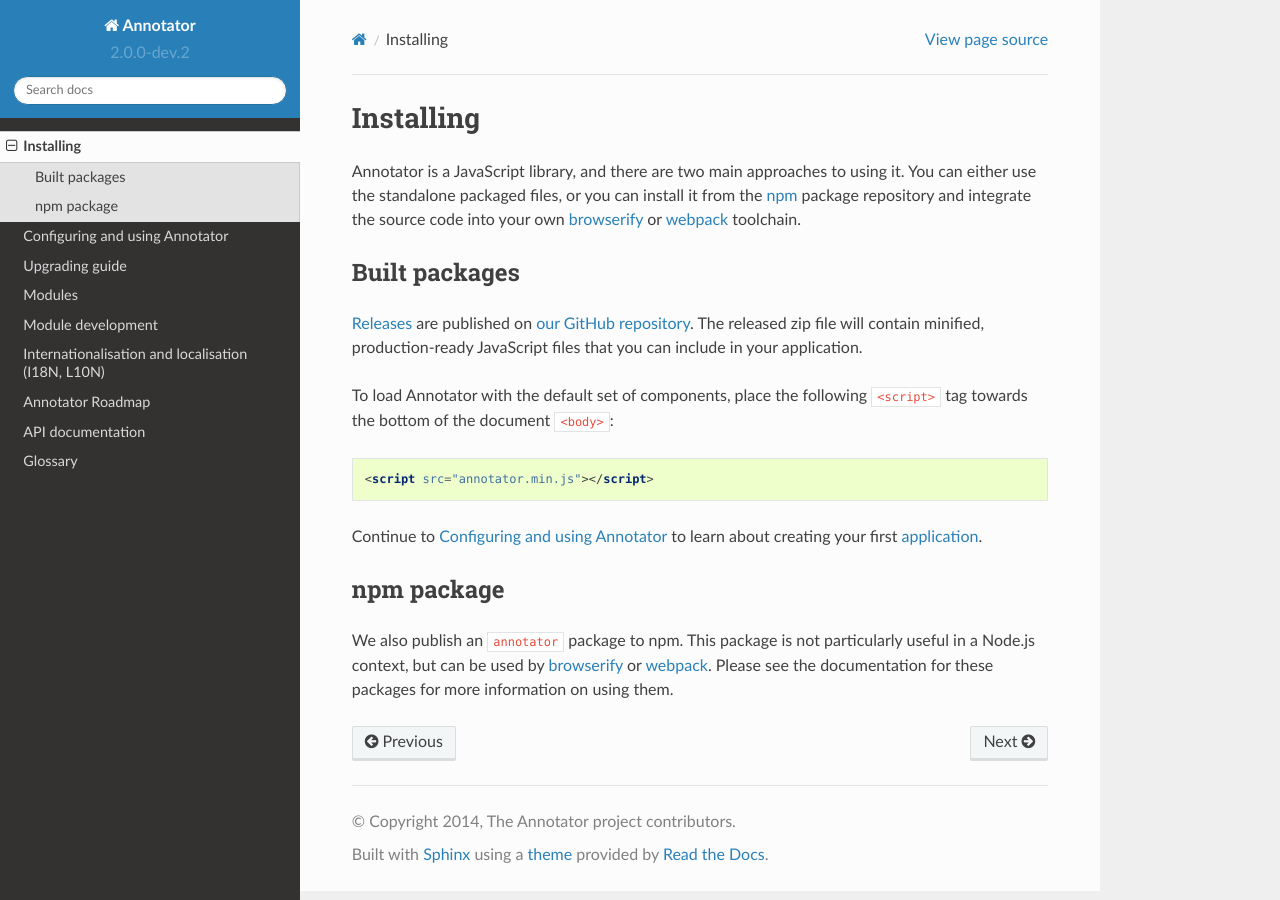
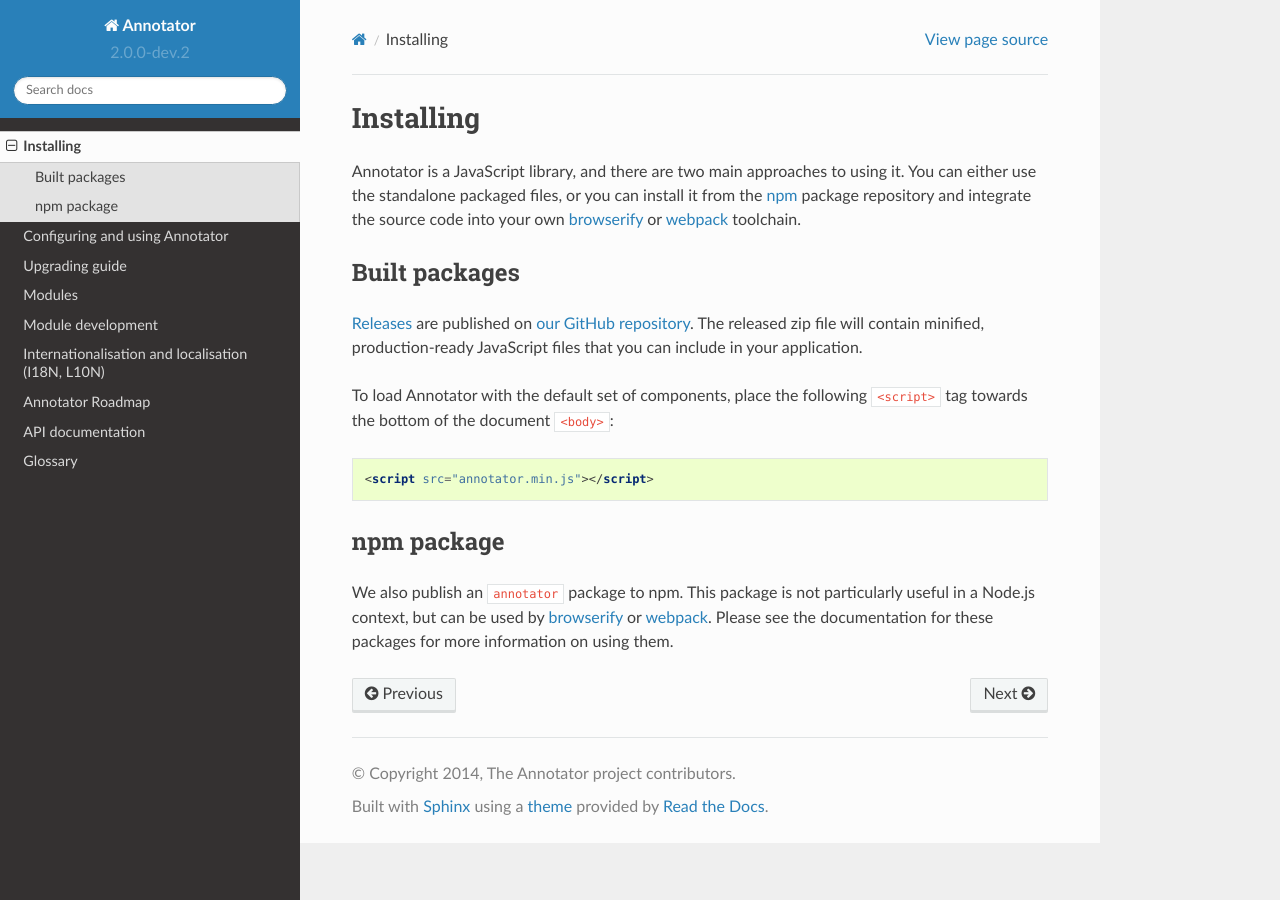
Before and after one commit to openannotation/annotator, a Sphinx documentation site: the page built from doc/installing.rst, in a window 1280 px wide. Built offline with Sphinx 7.4.7 and the Read the Docs theme 2.0.0, drawn with Linux system fonts in a browser that asks for light colours.

Commit message:
Actually, kill this line
There's no reason to have a link to the next documentation section
since it is the next section and there is a next button at the bottom
of the page.

```diff
--- a/doc/installing.rst
+++ b/doc/installing.rst
@@ -25,9 +25,6 @@ To load Annotator with the default set of components, place the following
 
    <script src="annotator.min.js"></script>
 
-Continue to :doc:`usage` to learn about creating your first :term:`application`.
-
-
 npm package
 -----------
 
```
